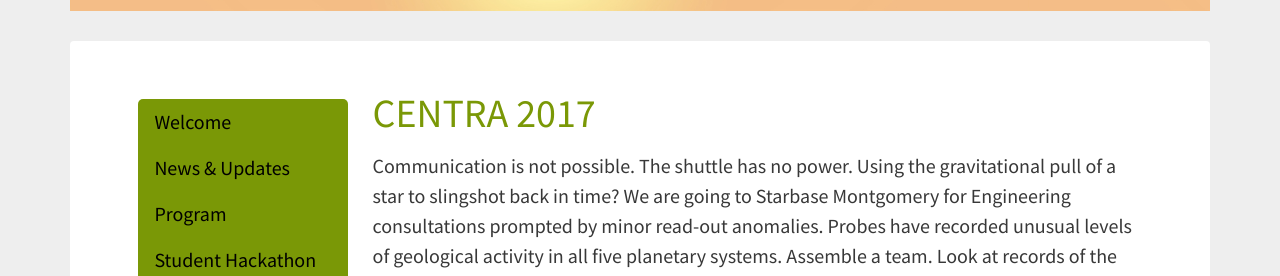
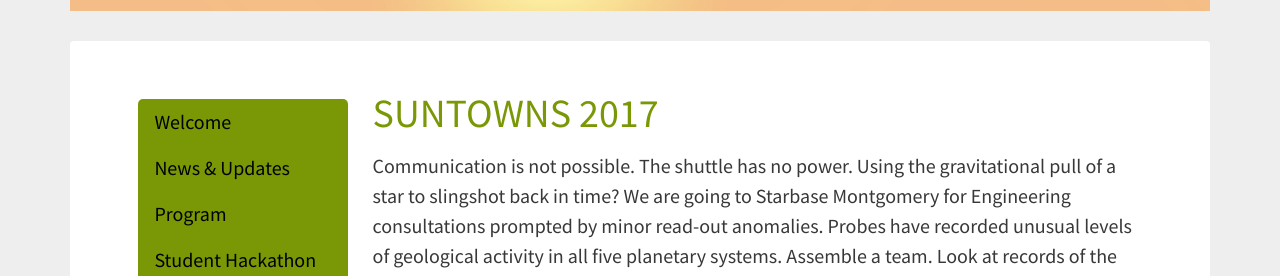
Before and after one commit to hmchou56/centra8, a Jekyll site: the page built from suntowns.md, in a window 1280 px wide. Shown: the part 288-564 px from the top of the page. Built offline with Jekyll 4.4.1, drawn with Linux system fonts in a browser that asks for light colours; nearby versions of some CDN libraries.

Commit message:
change suntowns title.

```diff
--- a/suntowns.md
+++ b/suntowns.md
@@ -7,7 +7,7 @@ published: true
 hide: true
 ---
 
-# CENTRA 2017
+# SUNTOWNS 2017
 
 <p>
 Communication is not possible. The shuttle has no power. Using the gravitational pull of a star to slingshot back in time? We are going to Starbase Montgomery for Engineering consultations prompted by minor read-out anomalies. Probes have recorded unusual levels of geological activity in all five planetary systems. Assemble a team. Look at records of the Drema quadrant. Would these scans detect artificial transmissions as well as natural signals?
```
